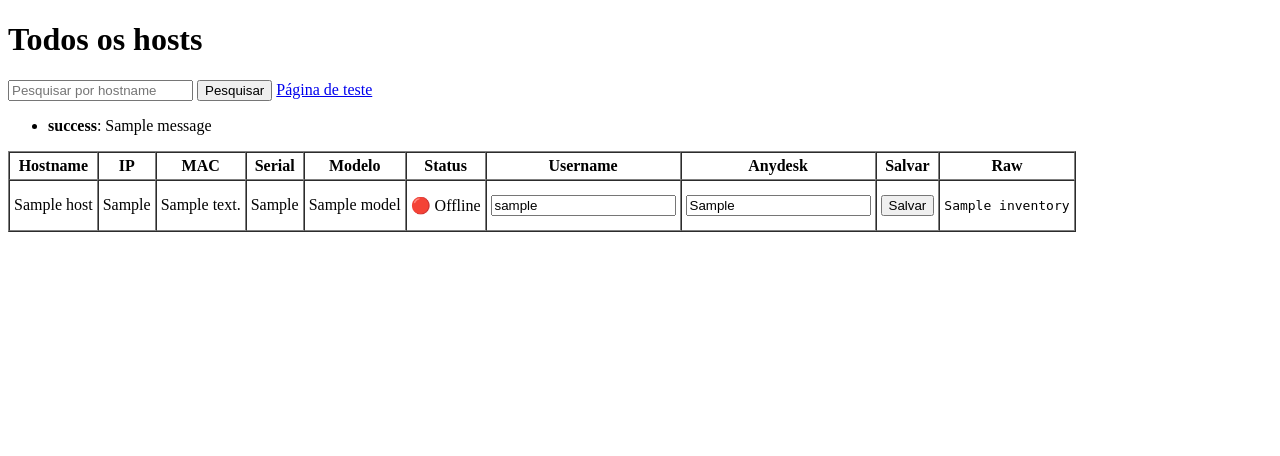
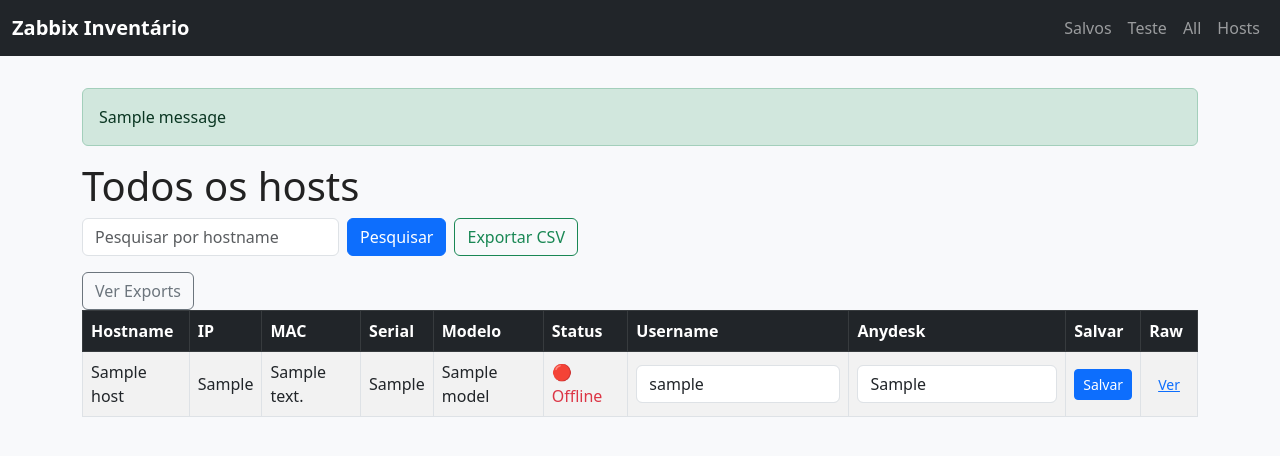
Before and after one commit to guilherme-digitron/zabbix-inventario, a Flask app: page /all in a window 1280 px wide. Shown: the top 456 px of the page. Run offline with Flask 3, Linux system fonts and the light colour scheme; tables that the repository leaves empty hold one stand-in row (values such as "Sample post"); one stand-in notice (Sample message) is shown; a database or web service that is not in the repository returns one stand-in record (values such as "Sample title"); data that the repository does not hold is empty.

Commit message:
Add exports functionality, layout, styles, export/list/view/download routes and UI improvements

```diff
--- a/routes/hosts.py
+++ b/routes/hosts.py
@@ -1,7 +1,10 @@
-from flask import Blueprint, render_template, request, redirect, url_for, flash, current_app
-from api.zabbix import get_hosts
+from flask import Blueprint, render_template, request, redirect, url_for, flash, current_app, send_from_directory
+from api.zabbix import get_hosts, list_items
 from database.database import db
 from database.models import HostOverride
+import os
+import csv
+from datetime import datetime
 
 hosts = Blueprint("hosts", __name__)
 
@@ -55,6 +58,124 @@
         results.append(merged)
     return render_template("all.html", hosts=results, q=q)
 
+@hosts.route("/all/export", methods=["POST"])
+def export_all():
+    q = request.form.get("q", "").strip()
+    hosts = get_hosts()
+    results = []
+    # prepare merged hosts same as /all
+    for h in hosts:
+        hostname = h.get("host", "")
+        if q and q.lower() not in hostname.lower():
+            continue
+        interfaces = h.get("interfaces") or []
+        ip = None
+        if interfaces:
+            for iface in interfaces:
+                if iface and iface.get("ip"):
+                    ip = iface.get("ip")
+                    break
+        inventory = h.get("inventory") or {}
+        mac = inventory.get("macaddress_a") or inventory.get("macaddress") or inventory.get("mac")
+        serial = inventory.get("serialno_a") or inventory.get("serialno") or inventory.get("serial")
+        model = inventory.get("model")
+        override = HostOverride.query.filter_by(zabbix_hostid=str(h.get("hostid"))).first()
+        merged = {
+            "hostid": h.get("hostid"),
+            "host": hostname,
+            "ip": ip,
+            "mac": mac,
+            "serial": serial,
+            "model": model,
+            "available": h.get("available"),
+            "override_username": override.username if override else None,
+            "override_anydesk": override.anydesk if override else None
+        }
+        results.append(merged)
+    # collect item names across hosts
+    all_item_names = set()
+    host_items_map = {}
+    for h in results:
+        hid = h["hostid"]
+        items = []
+        try:
+            items = list_items(hid) or []
+        except Exception as e:
+            current_app.logger.exception(f"Error fetching items for host {hid}: {e}")
+            items = []
+        item_map = {it.get("name"): it.get("lastvalue") for it in items}
+        host_items_map[hid] = item_map
+        all_item_names.update(item_map.keys())
+    # prepare CSV
+    timestamp = datetime.now().strftime("%Y%m%d_%H%M%S")
+    filename = f"inventory_{timestamp}.csv"
+    exports_dir = os.path.join(current_app.root_path, "exports")
+    os.makedirs(exports_dir, exist_ok=True)
+    filepath = os.path.join(exports_dir, filename)
+    base_headers = ["hostid","Hostname","IP","MAC","Serial","Model","Available","Username","Anydesk"]
+    item_headers = sorted(all_item_names)
+    headers = base_headers + item_headers
+    try:
+        with open(filepath, "w", newline='', encoding='utf-8') as csvfile:
+            writer = csv.writer(csvfile)
+            writer.writerow(headers)
+            for h in results:
+                hid = h["hostid"]
+                row = [hid, h.get("host"), h.get("ip"), h.get("mac"), h.get("serial"), h.get("model"), h.get("available"), h.get("override_username"), h.get("override_anydesk")]
+                item_map = host_items_map.get(hid, {})
+                for name in item_headers:
+                    row.append(item_map.get(name, ""))
+                writer.writerow(row)
+        flash(f"Export criado: {filename}", "success")
+    except Exception as e:
+        current_app.logger.exception(f"Failed to write export {filepath}: {e}")
+        flash("Falha ao criar export: " + str(e), "danger")
+    return redirect(url_for("hosts.exports_list"))
+
+@hosts.route("/exports")
+def exports_list():
+    exports_dir = os.path.join(current_app.root_path, "exports")
+    os.makedirs(exports_dir, exist_ok=True)
+    files = []
+    for name in os.listdir(exports_dir):
+        path = os.path.join(exports_dir, name)
+        if os.path.isfile(path) and name.endswith('.csv'):
+            mtime = os.path.getmtime(path)
+            files.append({"name": name, "mtime": mtime})
+    files_sorted = sorted(files, key=lambda x: x['mtime'], reverse=True)
+    return render_template("exports.html", files=files_sorted)
+
+@hosts.route("/exports/view/<path:filename>")
+def exports_view(filename):
+    # safety: prevent directory traversal
+    safe_name = os.path.basename(filename)
+    exports_dir = os.path.join(current_app.root_path, "exports")
+    path = os.path.join(exports_dir, safe_name)
+    if not os.path.exists(path):
+        flash("Arquivo não encontrado", "danger")
+        return redirect(url_for('hosts.exports_list'))
+    # render CSV as HTML table
+    rows = []
+    try:
+        with open(path, newline='', encoding='utf-8') as csvfile:
+            reader = csv.reader(csvfile)
+            for r in reader:
+                rows.append(r)
+    except Exception as e:
+        current_app.logger.exception(f"Failed reading export {path}: {e}")
+        flash("Falha ao ler arquivo: " + str(e), "danger")
+        return redirect(url_for('hosts.exports_list'))
+    return render_template('export_view.html', filename=safe_name, rows=rows)
+
+@hosts.route("/exports/download/<path:filename>")
+def exports_download(filename):
+    safe_name = os.path.basename(filename)
+    exports_dir = os.path.join(current_app.root_path, "exports")
+    if not os.path.exists(os.path.join(exports_dir, safe_name)):
+        flash("Arquivo não encontrado", "danger")
+        return redirect(url_for('hosts.exports_list'))
+    return send_from_directory(exports_dir, safe_name, as_attachment=True)
+
 @hosts.route("/hosts/<hostid>/update", methods=["POST"])
 def update_host(hostid):
     # preferência: pegamos hostid do path, mas caímos para o form se faltar
--- /dev/null
+++ b/static/style.css
@@ -0,0 +1,19 @@
+body {
+  background: #f8f9fb;
+  color: #222;
+}
+
+table th, table td {
+  vertical-align: middle !important;
+}
+
+.navbar-brand {
+  font-weight: 600;
+}
+
+.container pre {
+  background: #fff;
+  padding: 10px;
+  border-radius: 6px;
+  border: 1px solid #e6e9ef;
+}
--- a/templates/all.html
+++ b/templates/all.html
@@ -1,28 +1,27 @@
-<!doctype html>
-<html>
-<head>
-  <title>All hosts</title>
-  <meta charset="utf-8">
-</head>
-<body>
+{% extends 'layout.html' %}
+{% block content %}
   <h1>Todos os hosts</h1>
-  <form method="get" action="{{ url_for('hosts.all_hosts') }}">
-    <input type="text" name="q" placeholder="Pesquisar por hostname" value="{{ q }}">
-    <button type="submit">Pesquisar</button>
-    <a href="{{ url_for('hosts.teste') }}">Página de teste</a>
+  <form method="get" action="{{ url_for('hosts.all_hosts') }}" class="row g-2 mb-3">
+    <div class="col-auto">
+      <input type="text" name="q" placeholder="Pesquisar por hostname" value="{{ q }}" class="form-control">
+    </div>
+    <div class="col-auto">
+      <button type="submit" class="btn btn-primary">Pesquisar</button>
+    </div>
+    <div class="col-auto">
+      <form method="post" action="{{ url_for('hosts.export_all') }}">
+        <input type="hidden" name="q" value="{{ q }}">
+        <button type="submit" class="btn btn-outline-success">Exportar CSV</button>
+      </form>
+    </div>
+    <div class="col-auto">
+      <a class="btn btn-outline-secondary" href="{{ url_for('hosts.exports_list') }}">Ver Exports</a>
+    </div>
   </form>
 
-  {% with messages = get_flashed_messages(with_categories=true) %}
-    {% if messages %}
-      <ul>
-      {% for category, msg in messages %}
-        <li><strong>{{ category }}</strong>: {{ msg }}</li>
-      {% endfor %}
-      </ul>
-    {% endif %}
-  {% endwith %}
-
-  <table border="1" cellpadding="4" cellspacing="0">
+  <div class="table-responsive">
+  <table class="table table-striped table-bordered align-middle">
+    <thead class="table-dark">
       <tr>
         <th>Hostname</th>
         <th>IP</th>
@@ -35,6 +34,8 @@
         <th>Salvar</th>
         <th>Raw</th>
       </tr>
+    </thead>
+    <tbody>
     {% for h in hosts %}
     <tr>
       <form method="post" action="{{ url_for('hosts.update_host', hostid=h.hostid) }}">
@@ -44,14 +45,15 @@
         <td><input type="hidden" name="mac" value="{{ h.mac or '' }}">{{ h.mac or '' }}</td>
         <td>{{ h.serial or '' }}</td>
         <td>{{ h.model or '' }}</td>
-        <td>{% if h.available|int == 1 %}🟢 Online{% else %}🔴 Offline{% endif %}</td>
-        <td><input name="username" value="{{ h.override_username or '' }}"></td>
-        <td><input name="anydesk" value="{{ h.override_anydesk or '' }}"></td>
-        <td><button type="submit">Salvar</button></td>
-        <td><pre style="max-width:300px;overflow:auto">{{ h.raw_inventory }}</pre></td>
+        <td>{% if h.available|int == 1 %}<span class="text-success">🟢 Online</span>{% else %}<span class="text-danger">🔴 Offline</span>{% endif %}</td>
+        <td><input name="username" value="{{ h.override_username or '' }}" class="form-control"></td>
+        <td><input name="anydesk" value="{{ h.override_anydesk or '' }}" class="form-control"></td>
+        <td><button type="submit" class="btn btn-sm btn-primary">Salvar</button></td>
+        <td><a href="{{ url_for('hosts.all_hosts') }}?q={{ h.host }}" class="btn btn-sm btn-link">Ver</a></td>
       </form>
     </tr>
     {% endfor %}
+    </tbody>
   </table>
-</body>
-</html>
+  </div>
+{% endblock %}
--- /dev/null
+++ b/templates/layout.html
@@ -0,0 +1,41 @@
+<!doctype html>
+<html lang="pt-br">
+<head>
+  <meta charset="utf-8">
+  <meta name="viewport" content="width=device-width, initial-scale=1">
+  <title>Zabbix Inventário</title>
+  <link href="https://cdn.jsdelivr.net/npm/bootstrap@5.3.0/dist/css/bootstrap.min.css" rel="stylesheet">
+  <link rel="stylesheet" href="{{ url_for('static', filename='style.css') }}">
+</head>
+<body>
+<nav class="navbar navbar-expand-lg navbar-dark bg-dark">
+  <div class="container-fluid">
+    <a class="navbar-brand" href="{{ url_for('dashboard.home') }}">Zabbix Inventário</a>
+    <button class="navbar-toggler" type="button" data-bs-toggle="collapse" data-bs-target="#navbarNav" aria-controls="navbarNav" aria-expanded="false" aria-label="Toggle navigation">
+      <span class="navbar-toggler-icon"></span>
+    </button>
+    <div class="collapse navbar-collapse" id="navbarNav">
+      <ul class="navbar-nav ms-auto">
+        <li class="nav-item"><a class="nav-link" href="{{ url_for('hosts.exports_list') }}">Salvos</a></li>
+        <li class="nav-item"><a class="nav-link" href="{{ url_for('hosts.teste') }}">Teste</a></li>
+        <li class="nav-item"><a class="nav-link" href="{{ url_for('hosts.all_hosts') }}">All</a></li>
+        <li class="nav-item"><a class="nav-link" href="{{ url_for('hosts.list_hosts') }}">Hosts</a></li>
+      </ul>
+    </div>
+  </div>
+</nav>
+<div class="container py-4">
+  {% with messages = get_flashed_messages(with_categories=true) %}
+    {% if messages %}
+      <div class="mt-2">
+      {% for category, msg in messages %}
+        <div class="alert alert-{{ 'success' if category == 'success' else 'danger' }}">{{ msg }}</div>
+      {% endfor %}
+      </div>
+    {% endif %}
+  {% endwith %}
+  {% block content %}{% endblock %}
+</div>
+<script src="https://cdn.jsdelivr.net/npm/bootstrap@5.3.0/dist/js/bootstrap.bundle.min.js"></script>
+</body>
+</html>
```
Also changed, not shown: templates/dashboard.html (+11 -23 lines), templates/export_view.html (added, +18 -0 lines), templates/exports.html (added, +21 -0 lines), templates/hosts.html (+15 -0 lines), templates/teste.html (+10 -11 lines). Lines whose indentation alone changed are shown as unchanged.
